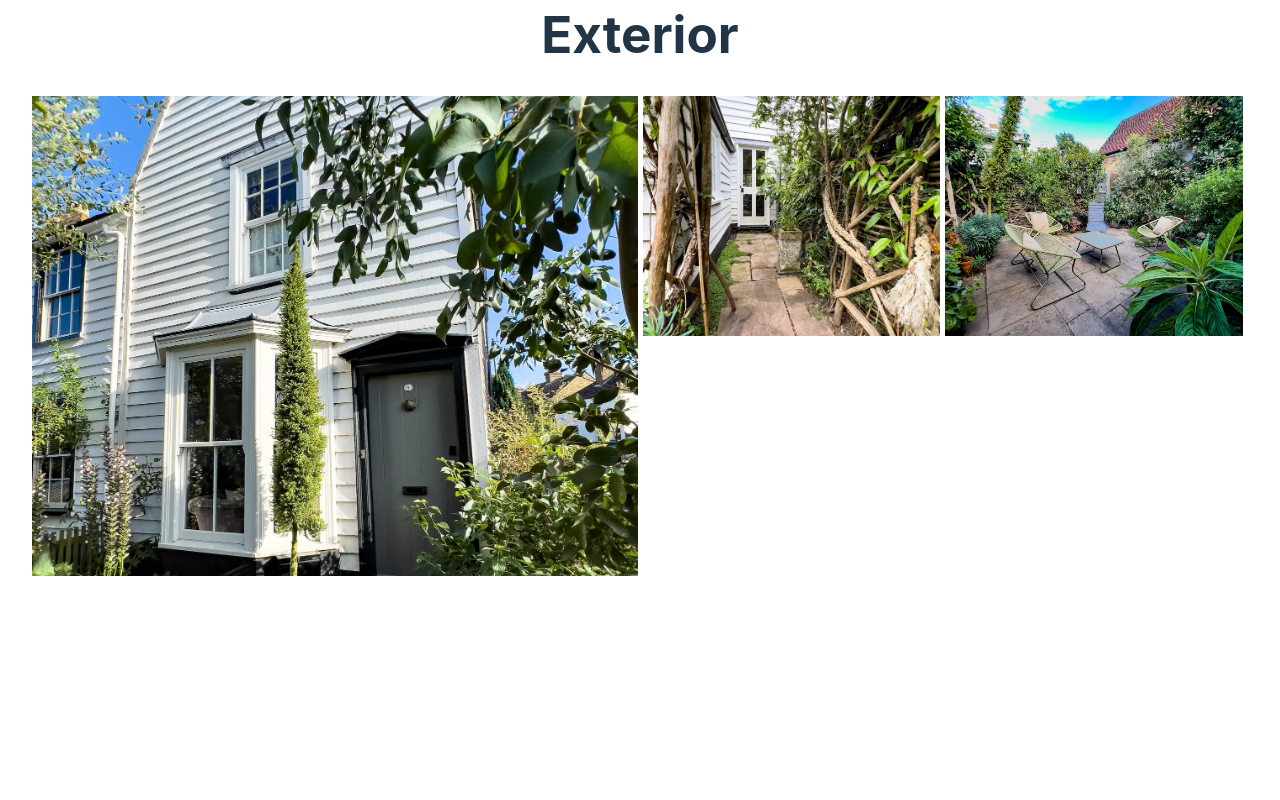
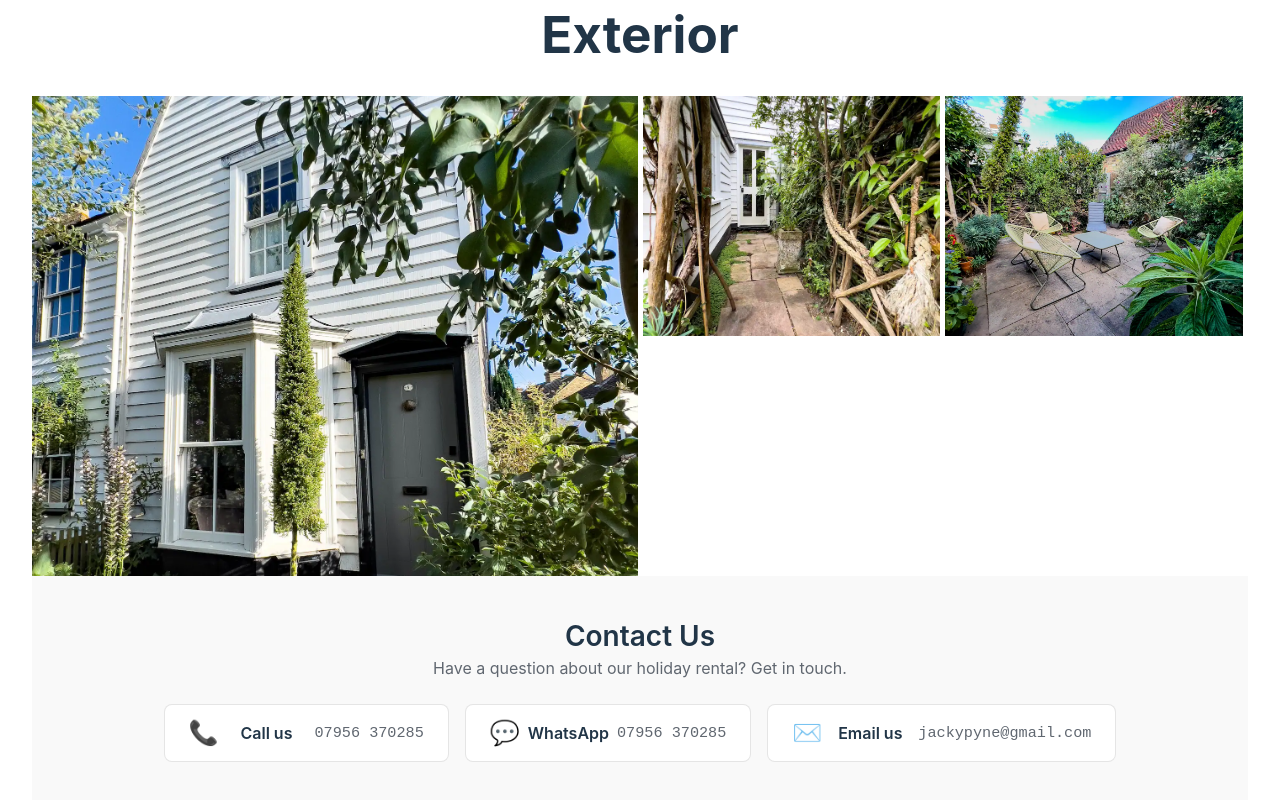
Before and after one commit to 4-belmont-rd/4-belmont-rd.github.io, a Svelte app: page / in a window 1280 px wide. Shown: the part 6596-7396 px from the top of the page. Before the commit the page ends 7204 px from the top, so only its background shows below. Built offline with nearby package versions, Linux system fonts and the light colour scheme; no server answers.

Commit message:
Add contact us section

```diff
--- a/src/App.svelte
+++ b/src/App.svelte
@@ -8,6 +8,7 @@
   import Calendar from "./components/Calendar/Calendar.svelte";
   import RoomsImageList from "./components/RoomsImageList.svelte";
   import RoomsImageCarousel from "./components/RoomsImageCarousel.svelte";
+  import Contact from "./components/Contact.svelte";
 
   let bookedDates: Date[] = [];
 
@@ -88,7 +89,8 @@
 
         <p>
           You can see the latest reviews on
-        <a href="https://www.airbnb.co.uk/rooms/1221766328608212785">Airbnb</a>.
+          <a href="https://www.airbnb.co.uk/rooms/1221766328608212785">Airbnb</a
+          >.
         </p>
       </Card>
     </div>
@@ -118,6 +120,8 @@
   <div class="hide-on-mobile">
     <RoomsImageList />
   </div>
+
+  <Contact />
 </main>
 
 <style>
--- /dev/null
+++ b/src/components/Contact.svelte
@@ -0,0 +1,119 @@
+<section class="contact-section">
+  <h2>Contact Us</h2>
+  <p>Have a question about our holiday rental? Get in touch.</p>
+  <div class="contact-options">
+    <a href="tel:+447956370285" class="contact-option">
+      <span class="icon">📞</span>
+      <span class="label">Call us</span>
+      <span class="value">07956 370285</span>
+    </a>
+    <a href="https://wa.me/447956370285" class="contact-option whatsapp">
+      <span class="icon">💬</span>
+      <span class="label">WhatsApp</span>
+      <span class="value">07956 370285</span>
+    </a>
+    <a href="mailto:jackypyne@gmail.com" class="contact-option">
+      <span class="icon">✉️</span>
+      <span class="label">Email us</span>
+      <span class="value">jackypyne@gmail.com</span>
+    </a>
+  </div>
+</section>
+
+<style>
+  .contact-section {
+    padding: 3rem 2rem;
+    background-color: var(--bg-secondary, #f9f9f9);
+    text-align: center;
+  }
+
+  .contact-section h2 {
+    margin: 0 0 0.5rem 0;
+    font-size: 1.75rem;
+    font-weight: 600;
+  }
+
+  .contact-section p {
+    margin: 0 0 1.5rem 0;
+    color: var(--text-secondary, #606770);
+  }
+
+  .contact-options {
+    display: flex;
+    flex-direction: column;
+    gap: 1rem;
+    align-items: center;
+    justify-content: center;
+  }
+
+  .contact-option {
+    display: flex;
+    align-items: center;
+    gap: 0.5rem;
+    padding: 1rem 1.5rem;
+    text-decoration: none;
+    color: inherit;
+    background: #ffffff;
+    border-radius: 8px;
+    border: 1px solid rgba(0, 0, 0, 0.1);
+    transition:
+      transform 0.2s,
+      box-shadow 0.2s,
+      border-color 0.2s;
+  }
+
+  .contact-option:hover {
+    transform: translateY(-2px);
+    box-shadow: 0 4px 8px rgba(0, 0, 0, 0.15);
+    border-color: var(--hover-border, #646cff);
+  }
+
+  .contact-option .icon {
+    font-size: 1.5rem;
+  }
+
+  .contact-option .label {
+    font-weight: 600;
+    min-width: 80px;
+  }
+
+  .contact-option .value {
+    font-family: monospace;
+    color: var(--text-secondary, #606770);
+    font-size: 0.95rem;
+  }
+
+  .contact-option.whatsapp:hover {
+    border-color: #25d366;
+  }
+
+  @media (min-width: 600px) {
+    .contact-section {
+      padding: 3rem 4rem;
+    }
+
+    .contact-options {
+      flex-direction: row;
+    }
+
+    .contact-option {
+      width: auto;
+      min-width: 200px;
+    }
+  }
+
+  @media (prefers-color-scheme: dark) {
+    .contact-section {
+      background-color: #1a1a1a;
+    }
+
+    .contact-option {
+      background-color: #242424;
+      border-color: rgba(255, 255, 255, 0.1);
+    }
+
+    .contact-option .value {
+      color: rgba(255, 255, 255, 0.7);
+    }
+  }
+</style>
```
